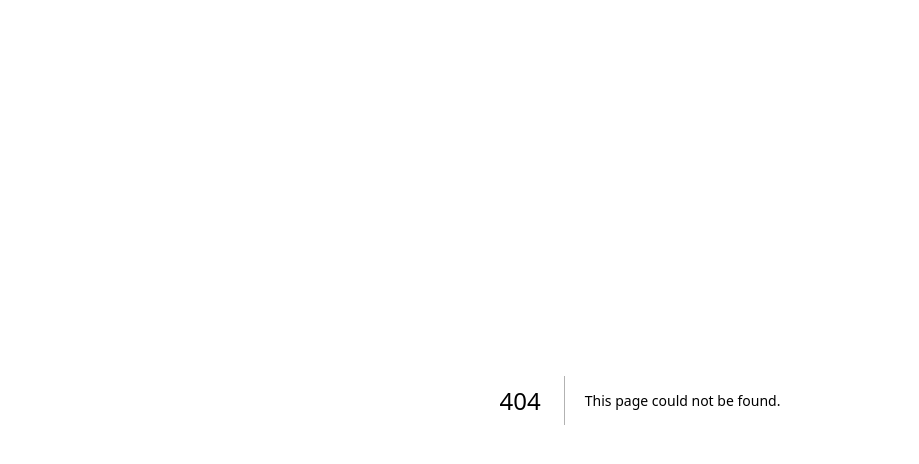
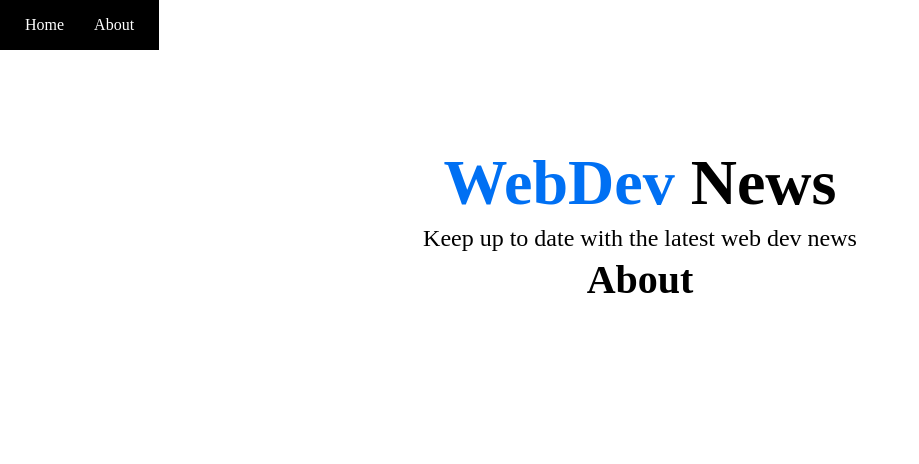
Before and after one commit to DEsp104/practice-next-js, a Next.js app: page /about in a window 1280 px wide. Before the commit this address had no page. Shown: the top 464 px of the page, without its empty margins (0-919 px from the left). Built offline with nearby package versions, Linux system fonts and the light colour scheme.

Commit message:
created components and linked pages

```diff
--- /dev/null
+++ b/components/Header.js
@@ -0,0 +1,26 @@
+import headerStyles from '../styles/Header.module.css';
+
+
+const Header = () => {
+  const x = 5;
+  return (
+    <div>
+      <h1 className={headerStyles.title}>
+        <span>WebDev</span> News
+      </h1>
+      <p className={headerStyles.description}>Keep up to date with the latest web dev news</p>
+      {/*
+        -Style h1 within this component
+        -One can also apply conditional statement as well
+      */}
+      <style jsx>{`
+        .title {
+          color: ${x > 1 ? 'red' : 'blue' };
+        }
+      `}
+      </style>
+    </div>
+  )
+}
+
+export default Header;
--- /dev/null
+++ b/components/Layout.js
@@ -0,0 +1,24 @@
+// Bring in the nav bar into the layout component so it can be on every page
+import Nav from "./Nav";
+// Bring in Header
+import Header from "./Header"
+import styles from '../styles/Layout.module.css';
+
+const Layout = ({children}) => {
+  return (
+    // We need to keep this Layout component as a one single parent element
+    <>
+      <Nav />
+      <div className={styles.container}>
+        <main className={styles.main}>
+          {/* The page is output here thus bring the Header component here */}
+          <Header />
+          {children}
+        </main>
+      </div>
+    </>
+
+  )
+}
+
+export default Layout;
--- /dev/null
+++ b/components/Nav.js
@@ -0,0 +1,20 @@
+// bring in Link similar to what we do with react router DOM
+import Link from 'next/link';
+import navStyles from '../styles/Nav.module.css';
+
+const Nav = () => {
+  return (
+    <nav className={navStyles.nav}>
+      <ul>
+        <li>
+          <Link href='/'>Home</Link>
+        </li>
+        <li>
+          <Link href='/about'>About</Link>
+        </li>
+      </ul>
+    </nav>
+  )
+}
+
+export default Nav;
--- a/pages/_app.js
+++ b/pages/_app.js
@@ -1,5 +1,16 @@
+import Layout from '../components/Layout'
+// Below is the global style
 import '@/styles/globals.css'
 
+
+
+
 export default function App({ Component, pageProps }) {
-  return <Component {...pageProps} />
+  return (
+    <Layout>
+      <Component {...pageProps} />
+    </Layout>
+  )
 }
+
+// app.js wraps around all our page components and we can add a layout such as header, navigation, footer. This layout will be added to every components
--- a/pages/_document.js
+++ b/pages/_document.js
@@ -1,4 +1,5 @@
-import { Html, Head, Main, NextScript } from 'next/document'
+// this file render in the server and not a good idea to touch it. We bringing in the Document component which contains the HTML, Head, Main, and NextScript. We can introduce attributes as props to HTML or any element available in this file. If you want to add meta tags it would be good to add it to the index.js inside the Head element
+import { Html, Head, Main, NextScript } from 'next/document';
 
 export default function Document() {
   return (
--- /dev/null
+++ b/pages/about.js
@@ -0,0 +1,20 @@
+import Head from "next/head";
+
+
+
+
+
+const about = () => {
+  return (
+    <div>
+      <Head>
+        <title>About</title>
+      </Head>
+       <h1>About</h1>
+    </div>
+  )
+}
+
+export default about;
+
+// route to /about on the browser to render this page
--- /dev/null
+++ b/styles/Header.module.css
@@ -0,0 +1,26 @@
+.title a, .title span {
+  color: #0070f3;
+  text-decoration: none;
+}
+
+.title a:hover,
+.title a:focus,
+.title a:active {
+  text-decoration: underline;
+}
+
+.title {
+  margin: 0;
+  line-height: 1.15;
+  font-size: 4rem;
+}
+
+.title,
+.description {
+  text-align: center;
+}
+
+.description {
+  line-height: 1.5;
+  font-size: 1.5rem;
+}
--- a/styles/Home.module.css
+++ b/styles/Layout.module.css
@@ -1,10 +1,19 @@
+.container {
+  min-height: 100vh;
+  padding: 0 0.5rem;
+  display: flex;
+  flex-direction: column;
+  justify-content: flex-start;
+  align-items: center;
+}
 .main {
   display: flex;
   flex-direction: column;
-  justify-content: space-between;
+  justify-content: flex-start;
   align-items: center;
   padding: 6rem;
   min-height: 100vh;
+  font-size: 1.25rem;
 }
 
 .description {
--- /dev/null
+++ b/styles/Nav.module.css
@@ -0,0 +1,20 @@
+.nav {
+  height: 50px;
+  padding: 10px;
+  background: #000;
+  color: #fff;
+  display: flex;
+  align-items: center;
+  justify-self: flex-start;
+}
+
+.nav ul {
+  display: flex;
+  justify-content: center;
+  align-items: center;
+  list-style: none;
+}
+
+.nav ul li a {
+  margin: 5px 15px
+}
--- a/styles/globals.css
+++ b/styles/globals.css
@@ -7,7 +7,7 @@
 
   --foreground-rgb: 0, 0, 0;
   --background-start-rgb: 214, 219, 220;
-  --background-end-rgb: 255, 255, 255;
+  /* --background-end-rgb: 255, 255, 255; */
 
   --primary-glow: conic-gradient(
     from 180deg at 50% 50%,
```
Also changed, not shown: pages/index.js (+7 -115 lines).
